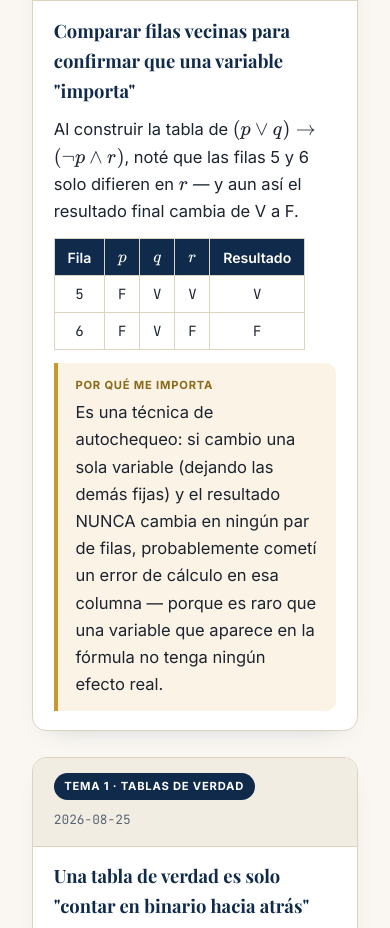
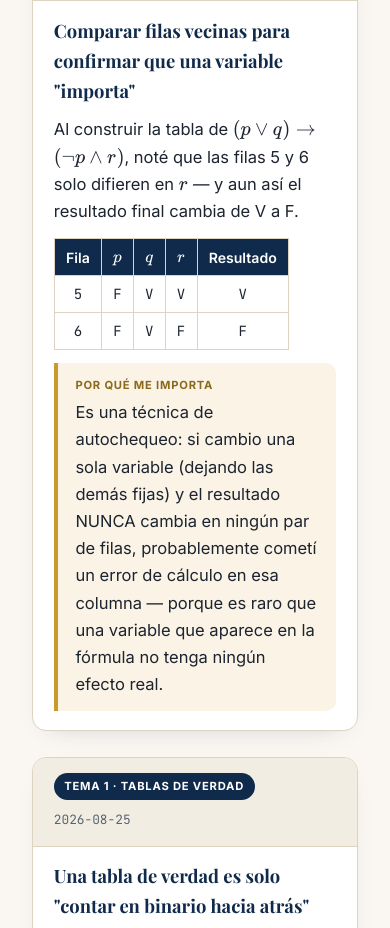
Before and after one commit to leonellee1988/algebra_matematica_discreta, a plain HTML site: page recursos/bitacora-insights.html in a window 390 px wide. Shown: the part 754-1682 px from the top of the page. Drawn offline with nearby package versions, Linux system fonts and the light colour scheme; a web font is replaced by a local one.

Commit message:
Add responsive styles for mini-table on mobile

```diff
--- a/recursos/bitacora-insights.html
+++ b/recursos/bitacora-insights.html
@@ -107,6 +107,21 @@
   }
 
   footer{ text-align:center; padding: 2rem 1rem 3rem; color: var(--muted); font-size:0.85rem; }
+
+    /* ===== TABLAS RESPONSIVE EN CELULAR ===== */
+  @media (max-width: 640px){
+    table.mini-table{
+      display: block;
+      overflow-x: auto;
+      -webkit-overflow-scrolling: touch;
+      white-space: nowrap;
+      max-width: 100%;
+    }
+    table.mini-table th, table.mini-table td{
+      padding: 0.4rem 0.7rem;
+    }
+  }
+
 </style>
 </head>
 <body>
```
